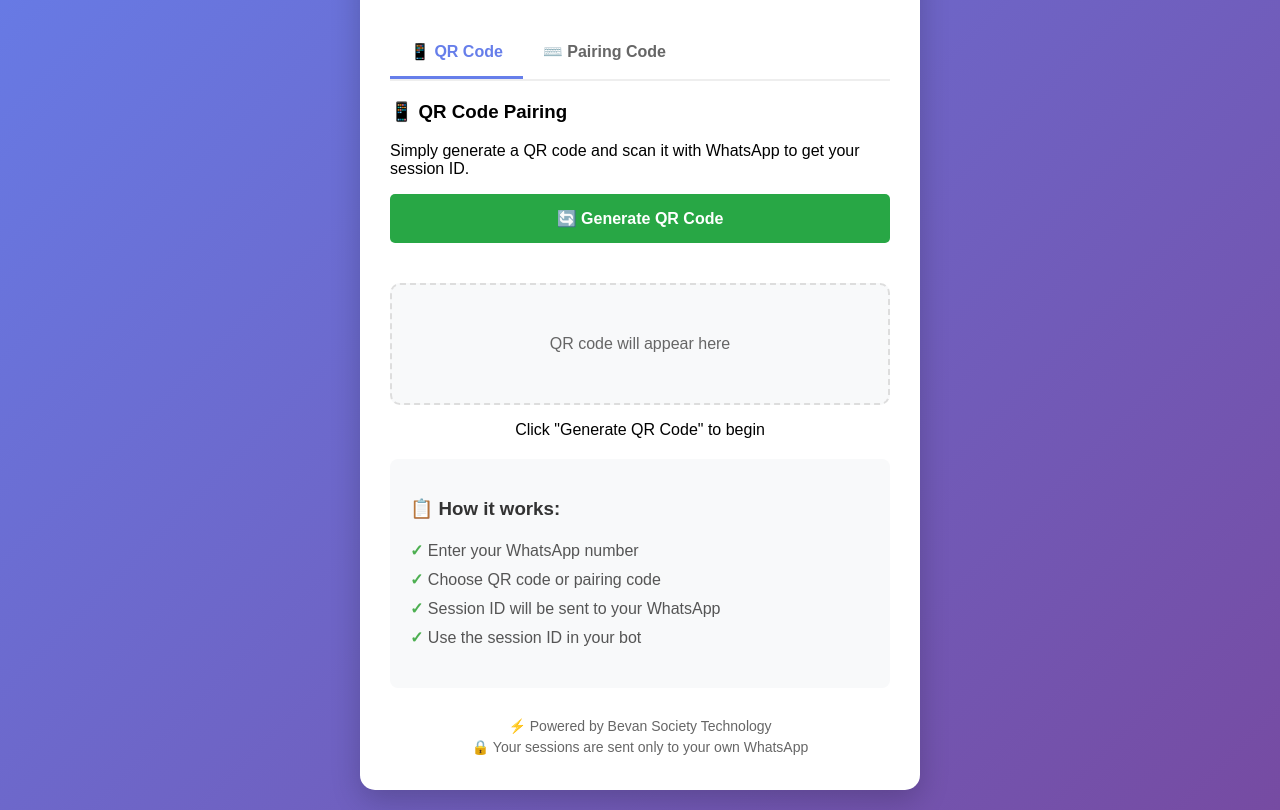
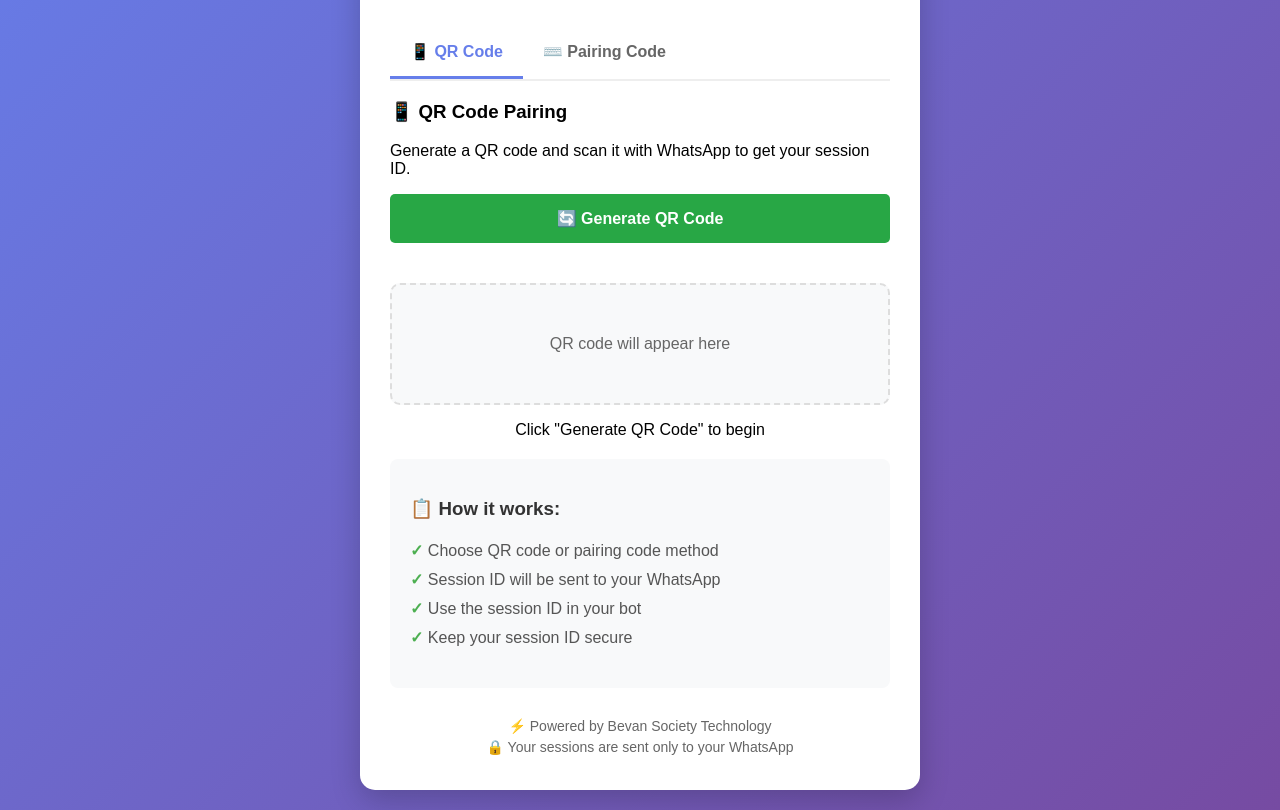
Before and after one commit to InvincibleBevan/INFINITE-XMD, a website: page bevan/public/index.html in a window 1280 px wide. Shown: the part 183-993 px from the top of the page. Drawn offline with Linux system fonts and the light colour scheme.

Commit message:
Update index.html

```diff
--- a/bevan/public/index.html
+++ b/bevan/public/index.html
@@ -22,7 +22,7 @@
         <div id="qr-tab" class="tab-content active">
             <div class="info-box">
                 <h3>📱 QR Code Pairing</h3>
-        <p>Simply generate a QR code and scan it with WhatsApp to get your session ID.</p>
+                <p>Generate a QR code and scan it with WhatsApp to get your session ID.</p>
             </div>
 
             <button onclick="generateQR()" class="action-btn">🔄 Generate QR Code</button>
@@ -34,12 +34,13 @@
                 <p id="qrStatus">Click "Generate QR Code" to begin</p>
             </div>
         </div>
+
         <!-- Pairing Code Tab -->
         <div id="code-tab" class="tab-content">
             <div class="input-group">
                 <label>Your WhatsApp Number:</label>
                 <input type="text" id="codeNumber" placeholder="1234567890" pattern="[0-9]{10,15}">
-                <small>We'll send pairing code to this number</small>
+                <small>Enter your number without + or spaces</small>
             </div>
 
             <button onclick="generatePairingCode()" class="action-btn">⚡ Get Pairing Code</button>
@@ -53,16 +54,16 @@
         <div class="instructions">
             <h3>📋 How it works:</h3>
             <ul>
-                <li>Enter your WhatsApp number</li>
-                <li>Choose QR code or pairing code</li>
+                <li>Choose QR code or pairing code method</li>
                 <li>Session ID will be sent to your WhatsApp</li>
                 <li>Use the session ID in your bot</li>
+                <li>Keep your session ID secure</li>
             </ul>
         </div>
 
         <div class="footer">
             <p>⚡ Powered by Bevan Society Technology</p>
-            <p>🔒 Your sessions are sent only to your own WhatsApp</p>
+            <p>🔒 Your sessions are sent only to your WhatsApp</p>
         </div>
     </div>
 
```
Lines whose indentation alone changed are shown as unchanged.
